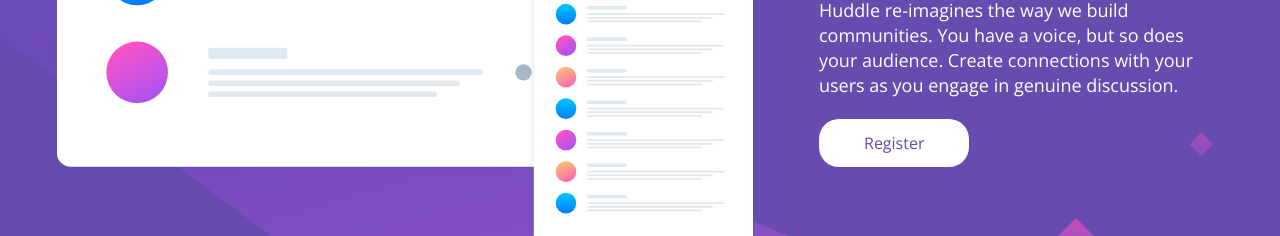
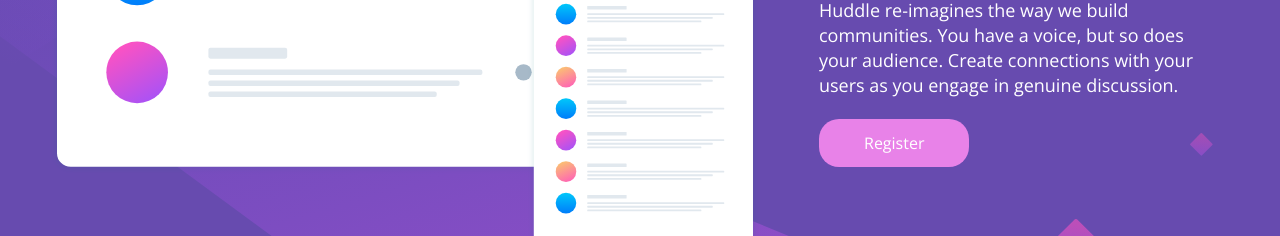
Before and after one commit to Ahmedsb338/huddle-landing-page, a plain HTML site: page index.html in a window 1280 px wide. In both pictures the pointer is over the element "Register". Shown: the part 444-680 px from the top of the page. Drawn offline with nearby package versions, Linux system fonts and the light colour scheme.

Commit message:
Update style.css
Git add color change when hover the bottom register

```diff
--- a/css/style.css
+++ b/css/style.css
@@ -106,6 +106,11 @@ header img {
     -ms-border-radius: 20px 20px ;
     -o-border-radius: 20px 20px ;
 }
+.text .bottom:hover {
+    background-color: hsl(300, 69%, 71%);
+    color: #fff;
+    cursor: pointer;
+}
 @media (max-width: 767px) {
     .text .bottom {
         margin: 20px auto;
```
